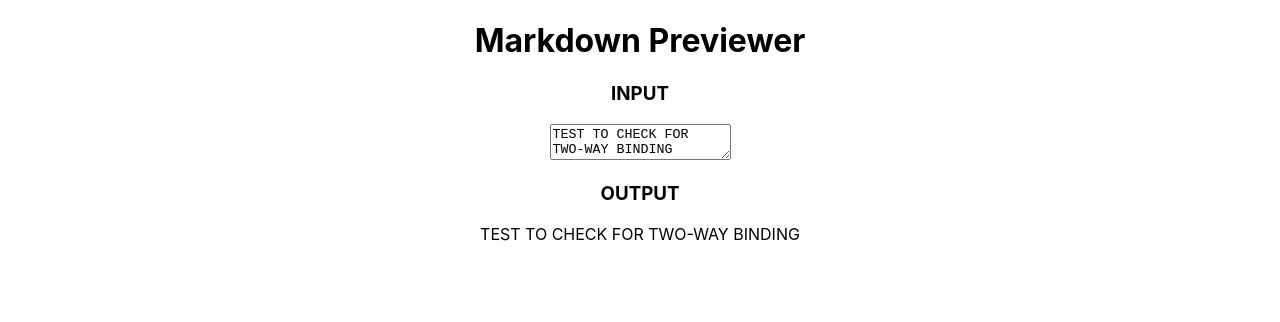
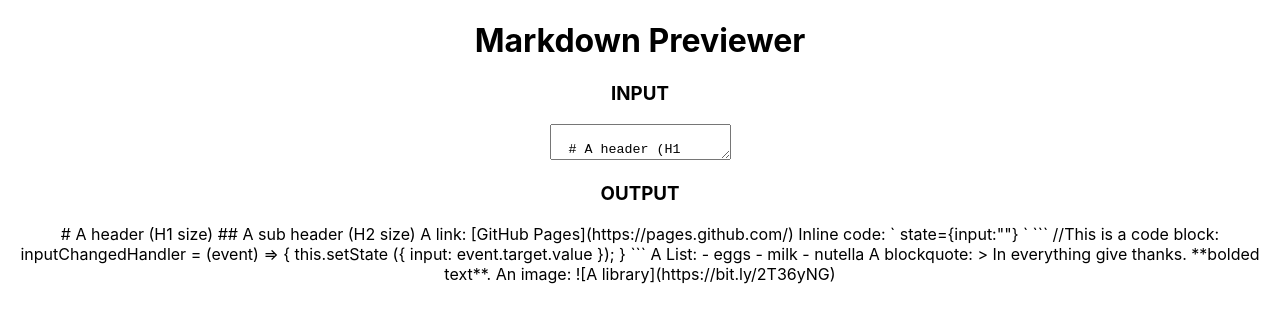
Before and after one commit to DiegoGorgazzi/markdown-previewer, a React (Create React App) app: page / in a window 1280 px wide. Shown: the top 322 px of the page. Built offline with nearby package versions, Linux system fonts and the light colour scheme.

Commit message:
Add markdown text as initial state per specs

```diff
--- a/src/App.js
+++ b/src/App.js
@@ -5,8 +5,40 @@ import Markdown from "./components/Markdown/Markdown";
 
 class App extends Component {
   state = {
-    input:"TEST TO CHECK FOR TWO-WAY BINDING"
+    input:
+    `
+  # A header (H1 size)
+
+  ## A sub header (H2 size)
+
+  A link: [GitHub Pages](https://pages.github.com/)
+
+  Inline code: \` state={input:""} \`
+
+  \`\`\`
+  //This is a code block:
+  inputChangedHandler = (event) => {
+    this.setState ({
+      input: event.target.value
+    });
   }
+  \`\`\`
+
+  A List:
+  - eggs
+  - milk
+  - nutella
+
+  A blockquote:
+  > In everything give thanks.
+
+  **bolded text**.
+
+  An image:
+  ![A library](https://bit.ly/2T36yNG)
+  `
+  }
+
 
 //handler to allow user input
 inputChangedHandler = (event) => {
@@ -16,6 +48,7 @@ inputChangedHandler = (event) => {
 }
 
   render() {
+
     return (
       <div className="App">
         <h1>Markdown Previewer</h1>
```
